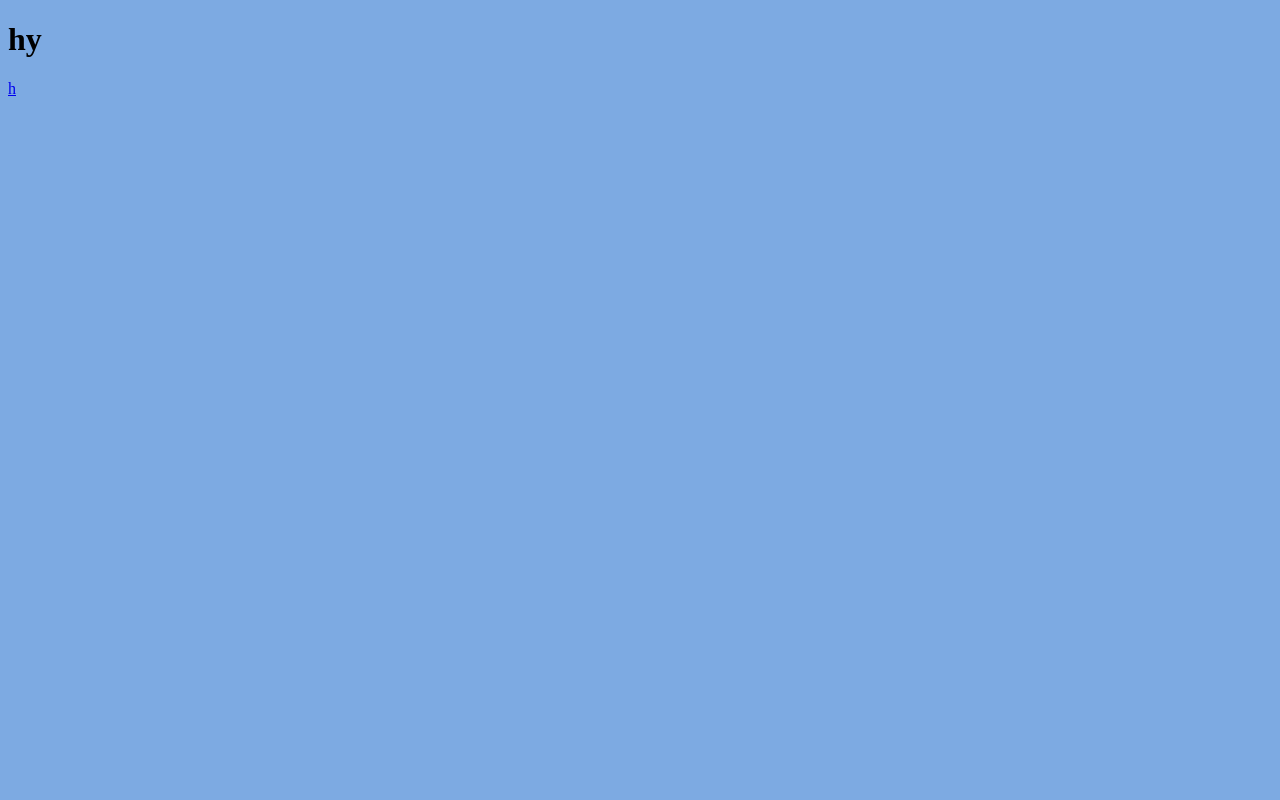
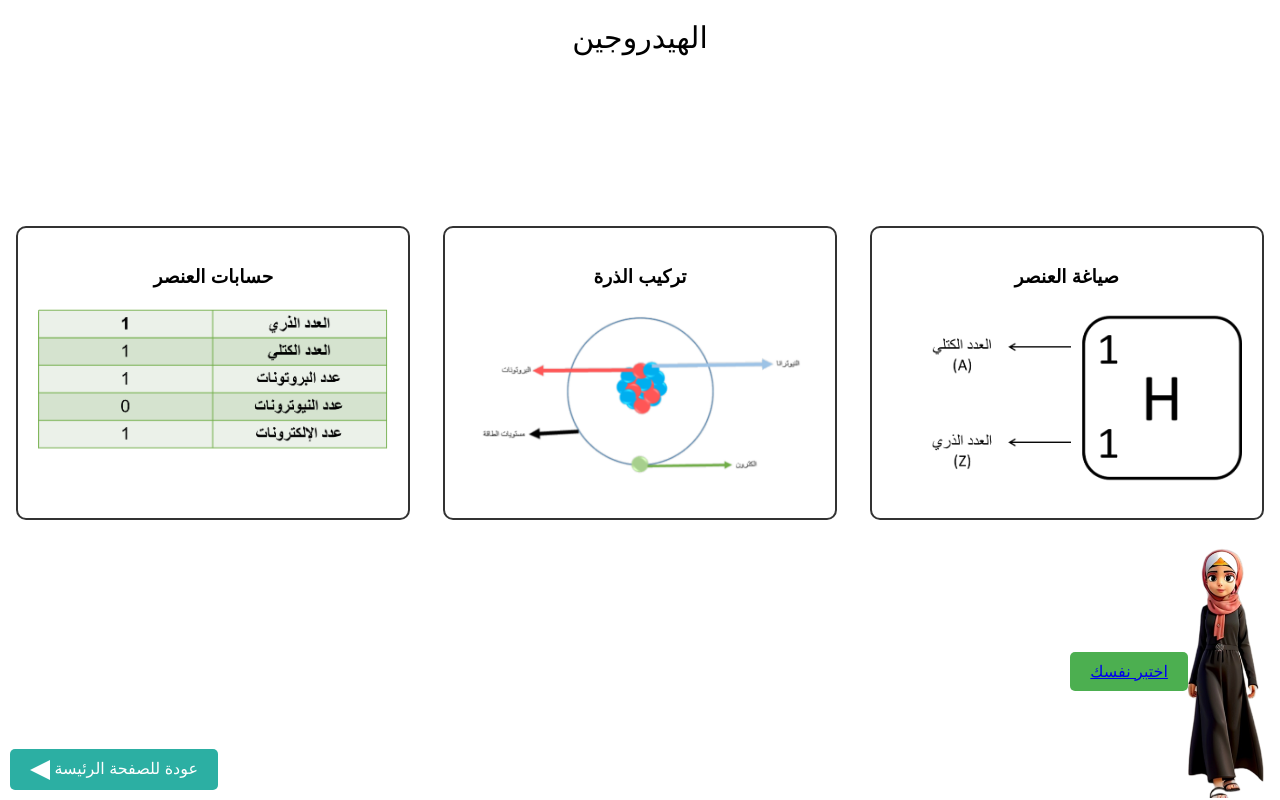
Before and after one commit to zaineh-za1908270/electronic_periodic_table, a plain HTML site: page h/h.html in a window 1280 px wide. Drawn offline with Linux system fonts and the light colour scheme.

Commit message:
hydrogen_added

```diff
--- a/h/h.html
+++ b/h/h.html
@@ -2,11 +2,45 @@
 <html lang="en">
 <head>
     <meta charset="UTF-8">
-    <title>Hydrogen</title>
+    <meta name="viewport" content="width=device-width, initial-scale=1.0">
+
+    <title>العنصر</title>
     <link rel="stylesheet" href="h_style.css">
 </head>
 <body>
-<h1>hy</h1>
-<a href="quiz/quiz_h.html">h</a>
+<div class="title">الهيدروجين</div>
+
+<div class="container">
+    <div class="box">
+        <h3>حسابات العنصر</h3>
+        <img src="3.png" alt="Image 3">
+    </div>
+    <div class="box">
+        <h3>تركيب الذرة</h3>
+        <img src="2.png" alt="Image 2">
+
+    </div>
+    <div class="box">
+        <h3>صياغة العنصر</h3>
+        <img src="1.png" alt="Image 1">
+    </div>
+</div>
+
+
+<div class="button-container">
+    <button class="button">
+        <a  href="quiz/quiz_h.html" >اختبر نفسك</a>
+    </button>
+    <img src="girl.png" alt="Button Image">
+</div>
+
+<div>
+    <a href="../home/home.html" class="go-home">
+        <div class="arrow"></div>
+        <span>عودة للصفحة الرئيسة</span>
+    </a>
+
+</div>
+
 </body>
 </html>
--- a/h/h_style.css
+++ b/h/h_style.css
@@ -1,3 +1,105 @@
-body{
-    background-color: #7daae2;
+body {
+    margin: 0;
+    padding: 0;
+    box-sizing: border-box;
+    font-family: Arial, sans-serif;
 }
+
+.container {
+    display: flex;
+    flex-wrap: wrap;
+    justify-content: space-around;
+    align-items: center;
+    height: 80vh;
+}
+
+.box {
+    width: 350px;
+    height: 250px;
+    margin-bottom: 5px;
+    padding: 20px;
+    border: 2px solid #333;
+    border-radius: 10px;
+    text-align: center;
+}
+
+.box img {
+    max-width: 100%;
+    border-radius: 5px;
+}
+
+.title {
+    width: 100%;
+    text-align: center;
+    font-size: 30px;
+    margin-top: 20px;
+}
+
+.button-container {
+    position: fixed;
+    bottom: 2px;
+    right: 2px;
+    display: flex;
+    justify-content: flex-end;
+    align-items: center;
+}
+
+.button {
+    padding: 10px 20px;
+    font-size: 16px;
+    background-color: #4CAF50;
+    color: white;
+    border: none;
+    border-radius: 5px;
+    cursor: pointer;
+}
+
+.button-container img {
+    max-width: 20%;
+
+}
+.go-home {
+    position: fixed;
+    bottom: 10px;
+    left: 10px;
+    text-decoration: none;
+    padding: 10px 20px;
+    background-color: #2cafa3;
+    color: #fff;
+    border-radius: 5px;
+}
+
+.go-home:hover {
+    background-color: #0056b3;
+}
+
+
+.arrow-link span {
+    display: inline-block;
+    vertical-align: middle; /* Align text vertically with arrow */
+    margin-right: 10px; /* Adjust space between text and arrow */
+}
+
+.arrow {
+    width: 0;
+    height: 0;
+    border-top: 10px solid transparent;
+    border-bottom: 10px solid transparent;
+    border-right: 20px solid white; /* Change color as needed */
+    display: inline-block;
+    vertical-align: middle; /* Align arrow vertically with text */
+    position: relative;
+    animation: animateArrow 1s infinite;
+}
+
+@keyframes animateArrow {
+    0% {
+        transform: translateX(0);
+    }
+    50% {
+        transform: translateX(-10px);
+    }
+    100% {
+        transform: translateX(0);
+    }
+}
--- a/h/quiz/quiz_h_style.css
+++ b/h/quiz/quiz_h_style.css
@@ -12,6 +12,7 @@ body {
     background-size: cover; /* This will make the image cover the entire background */
     background-position: center; /* This will center the image */
     background-repeat: no-repeat; /* This will prevent the image from repeating */
+    background-color: rgba(255, 255, 255, 0.5);
 }
 
 .quiz-container {
@@ -131,3 +132,12 @@ a{
         transform: translateX(0);
     }
 }
+
+img {
+    position: fixed;
+    right: 0;
+    bottom: 0;
+    background-color: transparent;
+    padding: 10px;
+    margin: 20px
+}
```
Also changed, not shown: h/quiz/quiz_h.html (+2 -1 lines), h/1.png (added), h/2.png (added), h/3.png (added), h/girl.png (added), h/quiz/WhatsApp Image 2024-03-09 at 10.30.23 PM (3).jpeg (added), h/quiz/chars.jpg (added).
